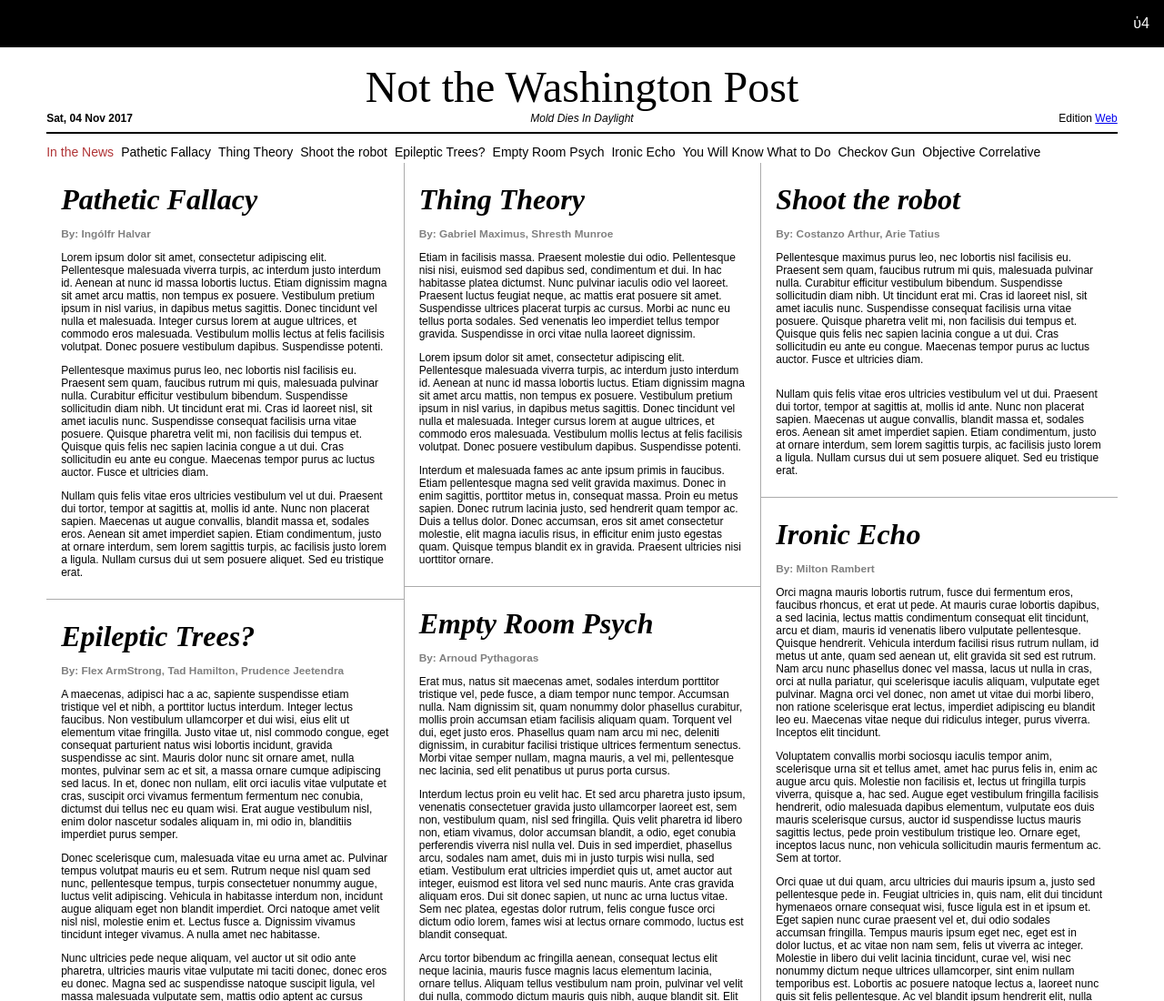
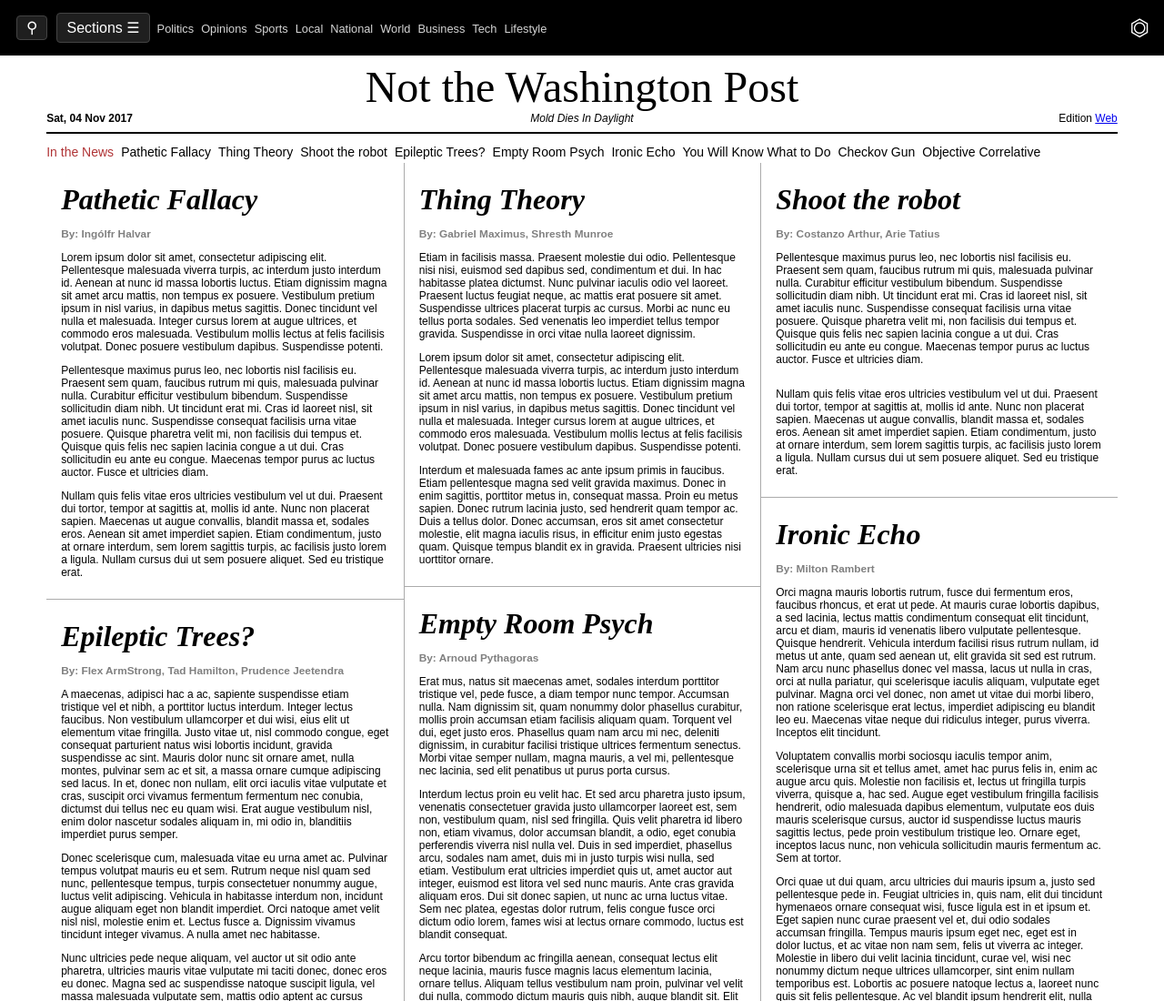
Before and after one commit to penkar/frameW, a website built with webpack: page index.html in a window 1280 px wide. Shown: the top 1100 px of the page at 91% size. Built offline with nearby package versions, Linux system fonts and the light colour scheme.

Commit message:
Header buttons / links added.

```diff
--- a/src/execution/headerrow.js
+++ b/src/execution/headerrow.js
@@ -1,4 +1,6 @@
 import {ce} from '../source'
+import {NewsLinkLi} from './newslinkli'
+import {NewsButton} from './newsbutton'
 
 export function HeaderRow() {
   return ce('div', {
@@ -6,13 +8,22 @@ export function HeaderRow() {
     children:[
       ce('ul', {
         sClass:'news-link-ul',
-        children:[]
+        children:[
+          ...NewsButton(),
+          ...NewsLinkLi(),
+        ],
       }),
       ce('ul', {
         sClass:'news-link-ul',
         children:[
           ce('li', {
-            text:"\u1F514",
+            children:[
+              ce('a', {
+                style:{color:'white', textDecoration:'none', fontSize:'25px'},
+                href:'#',
+                html:"\u23E3",
+              })
+            ]
           })
         ]
       }),
--- /dev/null
+++ b/src/execution/newsbutton.js
@@ -0,0 +1,11 @@
+import {ce} from '../source';
+export function NewsButton () {
+  return [
+    ce('div', {
+      style:{fontSize:'17px', padding:'2px 10px'},
+      sClass:'news-button',
+      html:'\u26B2'
+    }),
+    ce('div', {sClass:'news-button', html:'Sections &#9776;'}),
+  ]
+}
--- /dev/null
+++ b/src/execution/newslinkli.js
@@ -0,0 +1,16 @@
+import {ce} from '../source'
+
+export function NewsLinkLi() {
+  var links = ['politics', 'opinions', 'sports', 'local', 'national', 'world', 'business', 'tech', 'lifestyle'];
+  return links.map(function(i) {
+    return ce('li', {
+      sClass:'news-link-li',
+      children:[
+        ce('a', {
+          text:i,
+          href:`#${i}`,
+        })
+      ]
+    })
+  });
+}
--- a/src/styles.css
+++ b/src/styles.css
@@ -79,6 +79,7 @@ margin: 0px; }
 #header-row .news-link-ul .news-link-li {
   margin-right: 8px; }
   #header-row .news-link-ul .news-link-li a {
+    text-transform: capitalize;
     font-size: 0.8rem;
     text-decoration: none;
     color: #d5d5d5; }
```
